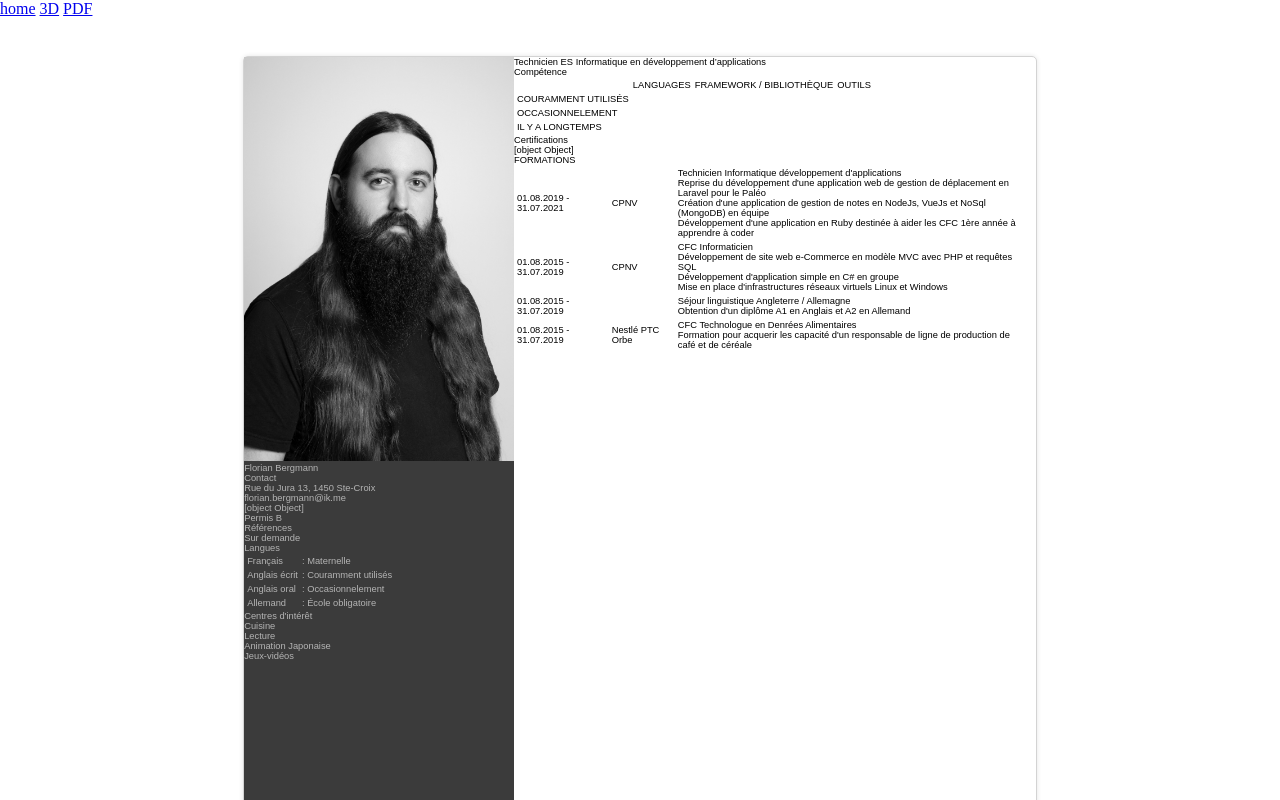
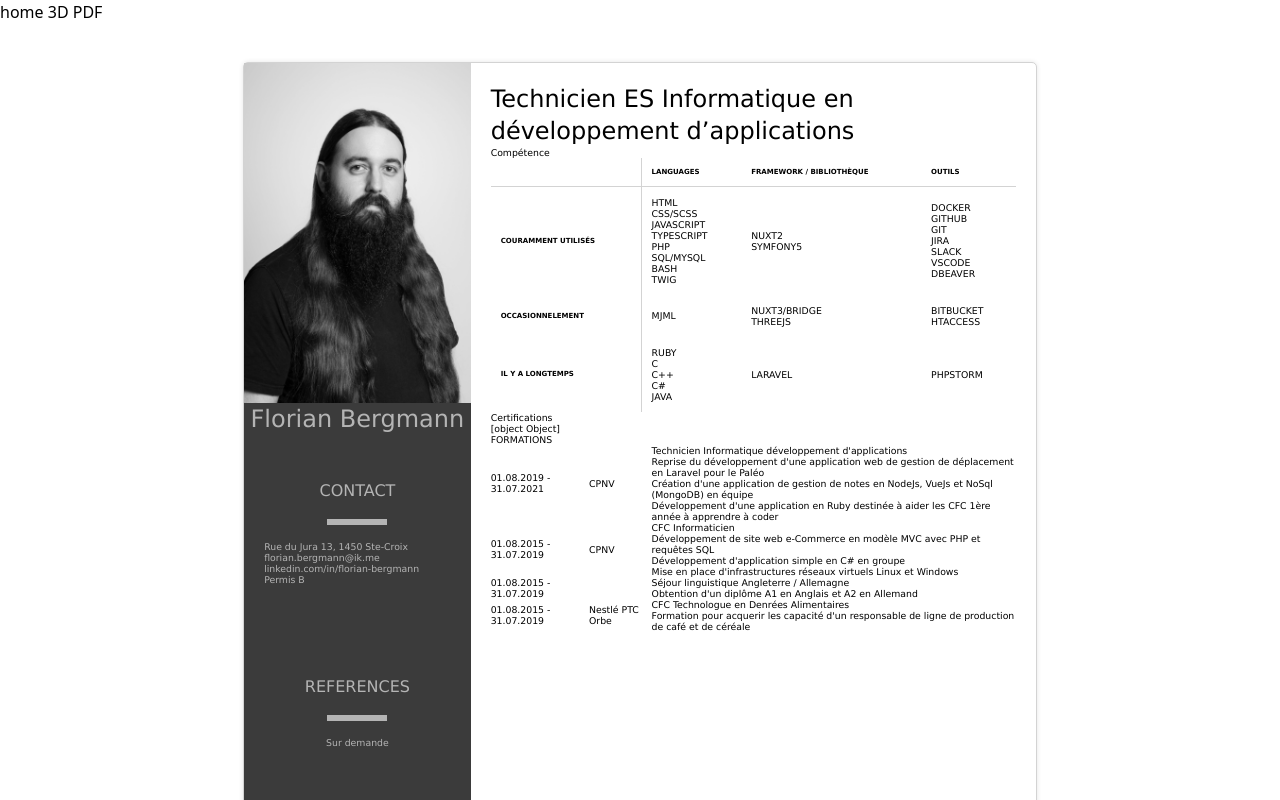
Before and after one commit to BergmannFlorian/eportfolio, a SvelteKit app: page /pdf in a window 1280 px wide. Shown: the top 800 px of the page. Built offline with nearby package versions, Linux system fonts and the light colour scheme.

Commit message:
add style on pdf

```diff
--- a/package.json
+++ b/package.json
@@ -24,6 +24,8 @@
 		"vite": "^6.0.0"
 	},
 	"dependencies": {
+		"@tailwindcss/vite": "^4.1.3",
+		"tailwindcss": "^4.1.3",
 		"three": "^0.174.0"
 	}
 }
--- /dev/null
+++ b/src/app.css
@@ -0,0 +1 @@
+@import "tailwindcss";
--- a/src/routes/+layout.svelte
+++ b/src/routes/+layout.svelte
@@ -1,5 +1,6 @@
 <script>
     const { children } = $props();
+    import "../app.css";
 </script>
 
 {@render children()}
--- a/src/routes/pdf/+page.svelte
+++ b/src/routes/pdf/+page.svelte
@@ -20,11 +20,11 @@
 {#if cv}
     <div class="pdf">
         <div class="page">
-            <div class="left">
+            <div class="left h-full w-[40%]">
                 <Infos infos={cv.infos} />
             </div>
-            <div class="right">
-                <div>{cv.infos.title}</div>
+            <div class="right p-5">
+                <div class="text-2xl">{cv.infos.title}</div>
                 <Skills />
                 <Certificates certificates={cv.certificates} />
                 <Formations formations={cv.formations} />
@@ -40,14 +40,12 @@
 
 <style>
     .left {
-        width: 40%;
-        height: 100%;
         background-color: #3b3b3b;
         color: #b4b4b4;
     }
 
     .pdf {
-        font: 7pt "Arial";
+        font: 7pt "Verdana";
     }
 
     * {
--- /dev/null
+++ b/src/routes/pdf/components/Info.svelte
@@ -0,0 +1,11 @@
+<script lang="ts">
+    export let title: string;
+</script>
+
+<div class="w-full flex justify-center flex-wrap">
+    <div class="text-base text-center w-full pb-4">{title}</div>
+    <hr class="border-solid border-3 w-15 mb-4" />
+    <div class="w-full">
+        <slot></slot>
+    </div>
+</div>
--- a/src/routes/pdf/components/Infos.svelte
+++ b/src/routes/pdf/components/Infos.svelte
@@ -1,31 +1,29 @@
 <script lang="ts">
     import type { Infos } from "../../3d/interfaces";
     import profil from "$lib/assets/images/florian-b.jpg";
+    import Info from "./Info.svelte";
 
     export let infos: Infos;
 </script>
 
+<div class="h-full flex flex-col">
     <img src={profil} alt="profil" />
-<div>{infos.contact.name}</div>
-<div>
-    <div>Contact</div>
-    <div>
+    <div class="text-2xl text-center">{infos.contact.name}</div>
+    <div class="flex flex-col pr-5 pl-5 justify-around h-full">
+        <Info title="CONTACT">
             <div>{infos.contact.address}</div>
             <div>{infos.contact.email}</div>
             {#each infos.socials as social}
-            <div>{social}</div>
+                <div>{social.link}</div>
             {/each}
             {#each infos.others as other}
                 <div>{other}</div>
             {/each}
-    </div>
-</div>
-<div>
-    <div>Références</div>
-    <div>Sur demande</div>
-</div>
-<div>
-    <div>Langues</div>
+        </Info>
+        <Info title="REFERENCES">
+            <div class="text-center w-full">Sur demande</div>
+        </Info>
+        <Info title="LANGUES">
             <table>
                 <tbody>
                     {#each infos.langs as lang}
@@ -36,18 +34,19 @@
                     {/each}
                 </tbody>
             </table>
-</div>
-<div>
-    <div>Centres d'intérêt</div>
-    <div>
+        </Info>
+        <Info title="CENTRES D'INTERETS">
             {#each infos.hobbys as hobby}
                 <div>{hobby}</div>
             {/each}
+        </Info>
     </div>
 </div>
 
 <style>
     img {
         width: 100%;
+        height: 9cm;
+        object-fit: cover;
     }
 </style>
--- a/src/routes/pdf/components/Skills.svelte
+++ b/src/routes/pdf/components/Skills.svelte
@@ -3,10 +3,10 @@
 
 <div>
     <div>Compétence</div>
-    <table>
-        <thead>
-            <tr>
-                <td></td>
+    <table class="w-full border-solid">
+        <thead class="text-[7px] font-bold">
+            <tr class="border-b t-border">
+                <td class="border-r t-border"></td>
                 <td>LANGUAGES</td>
                 <td>FRAMEWORK / BIBLIOTHÈQUE</td>
                 <td>OUTILS</td>
@@ -14,20 +14,70 @@
         </thead>
         <tbody>
             <tr>
-                <td>COURAMMENT UTILISÉS</td>
-                <td></td>
-                <td></td>
+                <td class="text-[7px] font-bold border-r t-border">
+                    COURAMMENT UTILISÉS
+                </td>
+                <td>
+                    HTML<br />
+                    CSS/SCSS<br />
+                    JAVASCRIPT<br />
+                    TYPESCRIPT<br />
+                    PHP<br />
+                    SQL/MYSQL<br />
+                    BASH<br />
+                    TWIG
+                </td>
+                <td>
+                    NUXT2<br />
+                    SYMFONY5
+                </td>
+                <td>
+                    DOCKER<br />
+                    GITHUB<br />
+                    GIT<br />
+                    JIRA<br />
+                    SLACK<br />
+                    VSCODE<br />
+                    DBEAVER
+                </td>
             </tr>
             <tr>
-                <td>OCCASIONNELEMENT</td>
-                <td></td>
-                <td></td>
+                <td class="text-[7px] font-bold border-r t-border">
+                    OCCASIONNELEMENT
+                </td>
+                <td>MJML</td>
+                <td>
+                    NUXT3/BRIDGE<br />
+                    THREEJS
+                </td>
+                <td>
+                    BITBUCKET<br />
+                    HTACCESS
+                </td>
             </tr>
             <tr>
-                <td>IL Y A LONGTEMPS</td>
-                <td></td>
-                <td></td>
+                <td class="text-[7px] font-bold border-r t-border">
+                    IL Y A LONGTEMPS
+                </td>
+                <td>
+                    RUBY<br />
+                    C<br />
+                    C++<br />
+                    C#<br />
+                    JAVA
+                </td>
+                <td> LARAVEL </td>
+                <td> PHPSTORM </td>
             </tr>
         </tbody>
     </table>
 </div>
+
+<style>
+    .t-border {
+        border-color: #d3d3d3;
+    }
+    td {
+        padding: 10px;
+    }
+</style>
--- a/vite.config.ts
+++ b/vite.config.ts
@@ -1,6 +1,10 @@
 import { sveltekit } from '@sveltejs/kit/vite';
 import { defineConfig } from 'vite';
+import tailwindcss from '@tailwindcss/vite';
 
 export default defineConfig({
-	plugins: [sveltekit()]
+	plugins: [
+		tailwindcss(),
+		sveltekit()
+	]
 });
```
Also changed, not shown: 1 other file (tests, documents, lock files or other folders). Lines whose indentation alone changed are shown as unchanged.
